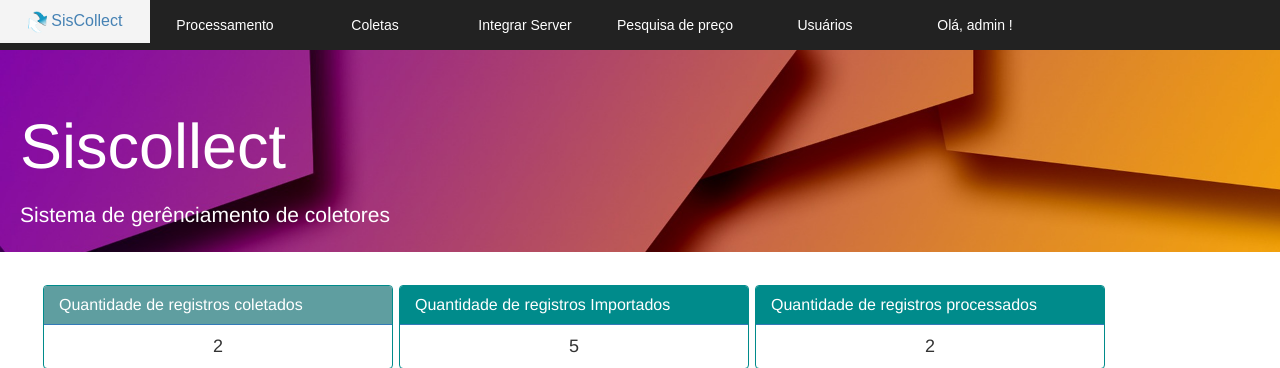
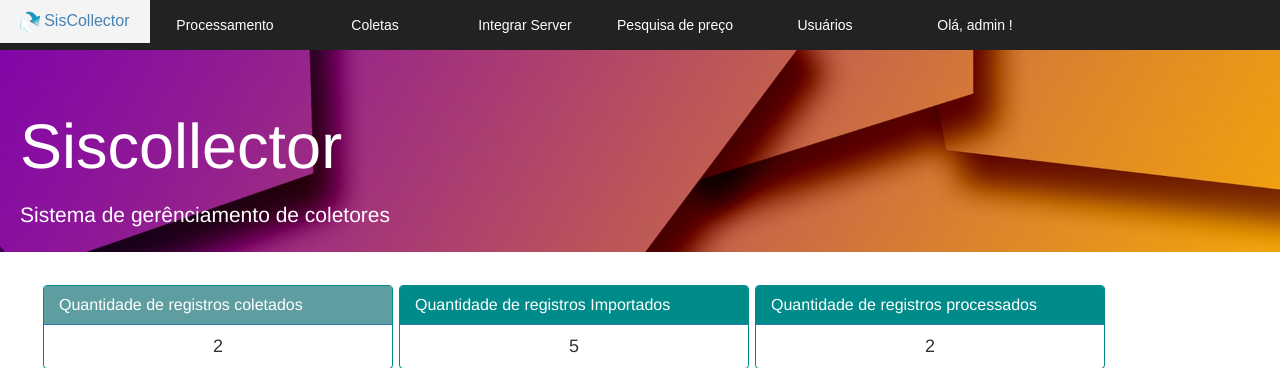
Before and after one commit to TimoteoSantos/Siscollector, a PHP site: page /coletor/index.php in a window 1280 px wide. Shown: the top 368 px of the page. Run offline with PHP 8.4, Linux system fonts and the light colour scheme; a user stored in the database is signed in; data comes from the database, SQL or seed files in the repository; data that the repository does not hold is empty; some libraries are stand-ins or nearby versions.

Commit message:
atualizacao para siscollector

```diff
--- a/coletar_mobile/index.php
+++ b/coletar_mobile/index.php
@@ -22,7 +22,7 @@
       <meta http-equiv="Content-Type" content="text/html; charset=UTF-8">
     <meta name="viewport" content="width=device-width, initial-scale=1">
 
-    <title>Siscollect Mobi</title>
+    <title>Siscollector Mobi</title>
 
     <!-- Bootstrap core CSS -->
     <link href="./index_files/bootstrap.min.css" rel="stylesheet">
--- a/coletor/index.php
+++ b/coletor/index.php
@@ -39,7 +39,7 @@ include 'arquivos_banco/atualizar_automaticamente.php'
 			<!-- header painel com a imagem -->
 			<div class="jumbotron jumbotron-fluid">
 				<div class="container">
-					<h1 class="display-4">Siscollect</h1>
+					<h1 class="display-4">Siscollector</h1>
 					<p class="lead">Sistema de gerênciamento de coletores</p>
 				</div>
 			</div>
--- a/coletor/v_cabecalho.php
+++ b/coletor/v_cabecalho.php
@@ -10,7 +10,7 @@ $usuario = $_SESSION['usuario'];
 <nav class="menu">
 
 	<ul>
-		<li> <a href="index.php" id="a"> <img src="logo.png" height="22px" alt=""> SisCollect	</a></li>
+		<li> <a href="index.php" id="a"> <img src="logo.png" height="22px" alt=""> SisCollector	</a></li>
 
 
 		<li><a href="#">Processamento</a>
```
